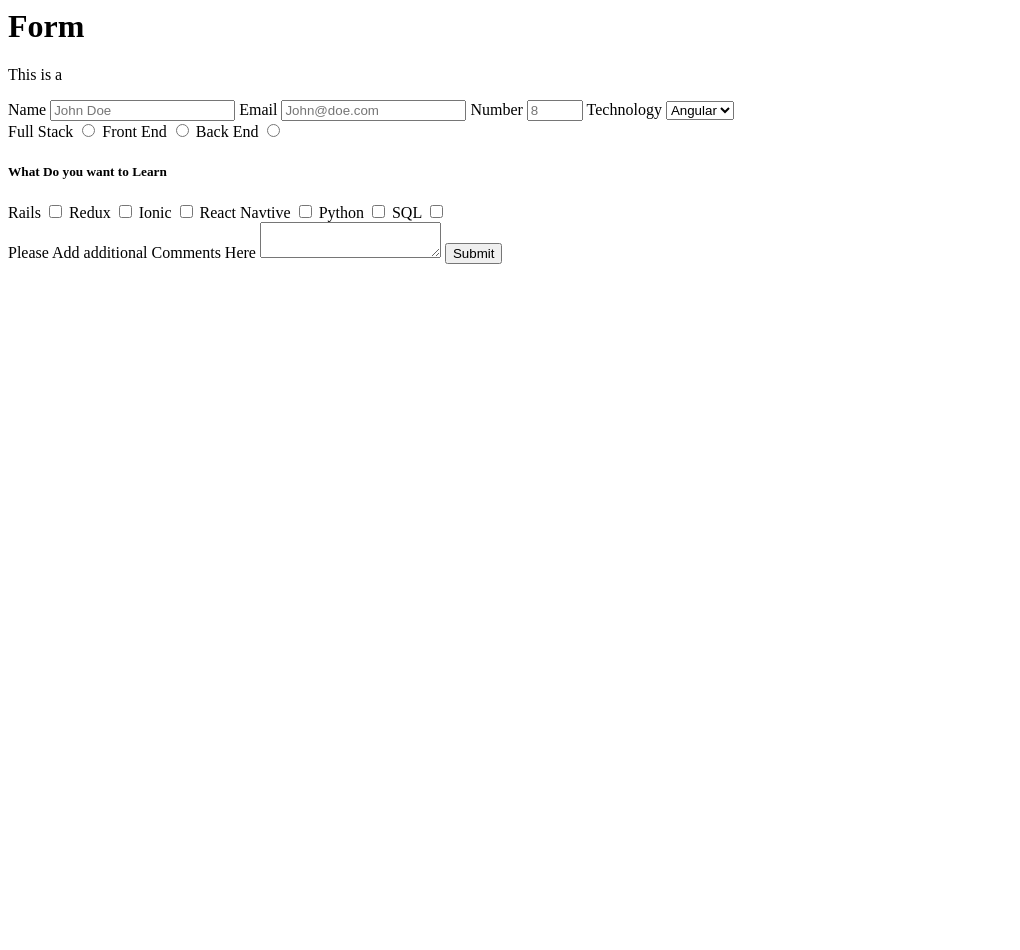
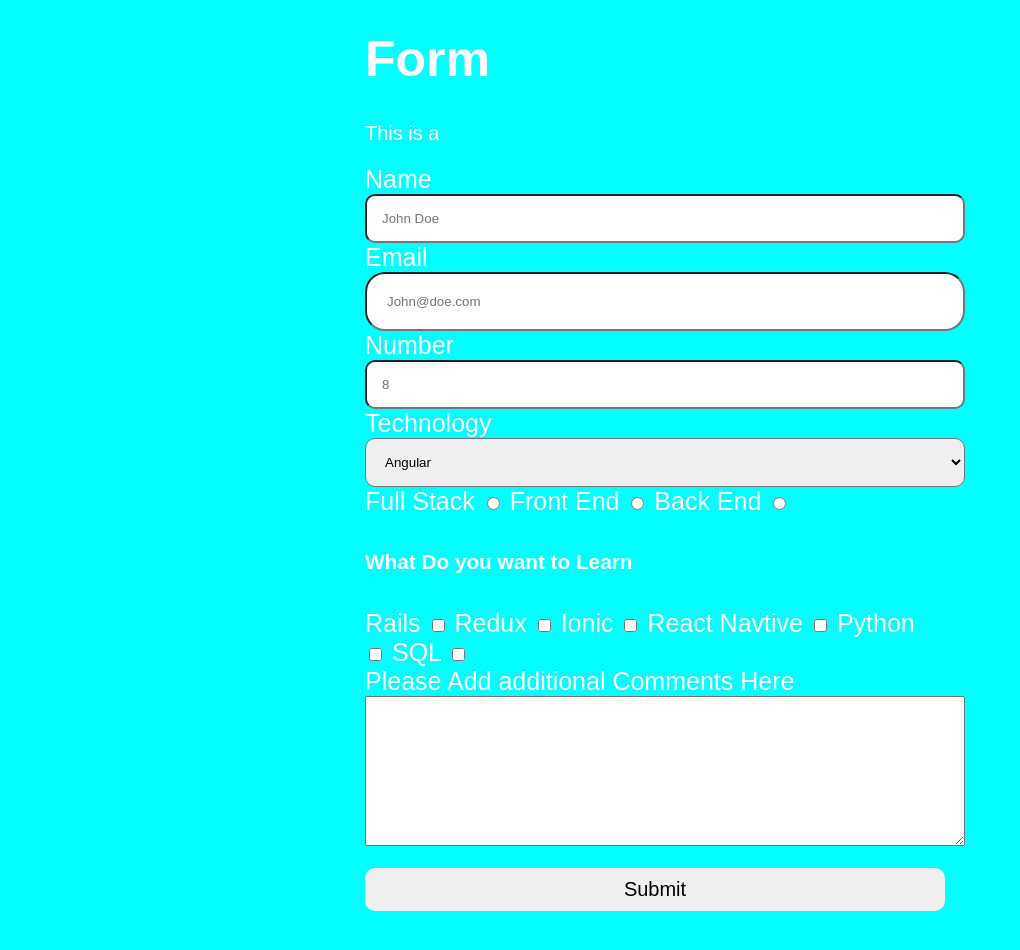
Before and after one commit to musakurel/Musajonathan, a plain HTML site: page index.html in a window 1280 px wide. Shown: the whole page, without its empty margins (0-1020 px from the left). Before the commit the page ends 800 px from the top, so only its background shows below. Drawn offline with Linux system fonts and the light colour scheme.

Commit message:
Survey Form

```diff
--- a/index.html
+++ b/index.html
@@ -2,7 +2,8 @@
 <head>
     <meta charset="UTF-8">
     <meta name="viewport" content="width=device-width, initial-scale=1.0">
-    <title>Document</title>
+	<link rel="stylesheet" href="makeup.css">
+	<title>Document</title>
 </head>
 <body>
     <h1 id="title">
--- a/makeup.css
+++ b/makeup.css
@@ -0,0 +1,64 @@
+body {
+    text-align: center;
+    font-family: sans-serif;
+    color:white;
+}
+
+#email {
+    width:600px;
+    padding: 20px;
+    border-radius: 20px;
+}
+body {
+    width: 550px;
+    padding: 30px;
+    margin: auto;
+    border-radius: 10px;
+    text-align: left;
+    background-color: aqua;
+    font-size: 25px;
+    color:white;
+}
+
+title{
+    font-size: 50px;
+ }
+ #number{
+     width: 600px;
+     padding: 15px;
+     border-radius: 10px;
+ }
+ #submit{
+     width: 580px;
+     font-size: 20px;
+     border-radius: 10px;
+     padding:10px;
+     border: none;
+     margin-top: 4%;
+     background-color: rgb(45, 0, 128)9, 0, 128 7, 0, 128;
+ }
+
+ #name{
+     width:600px;
+     padding: 15px;
+     border-radius: 10px;
+ }
+ #comment {
+     width:600px;
+     padding: 15px;
+     border-radius: 10px;
+     border:none;
+ }
+
+ #dropdown{
+     width:600px;
+     padding: 15px;
+     border-radius: 10px;
+ }
+ #description {
+     font-size: 20px;
+ }
+ textarea{
+     width:600px;
+     height: 150px;
+ }
```
